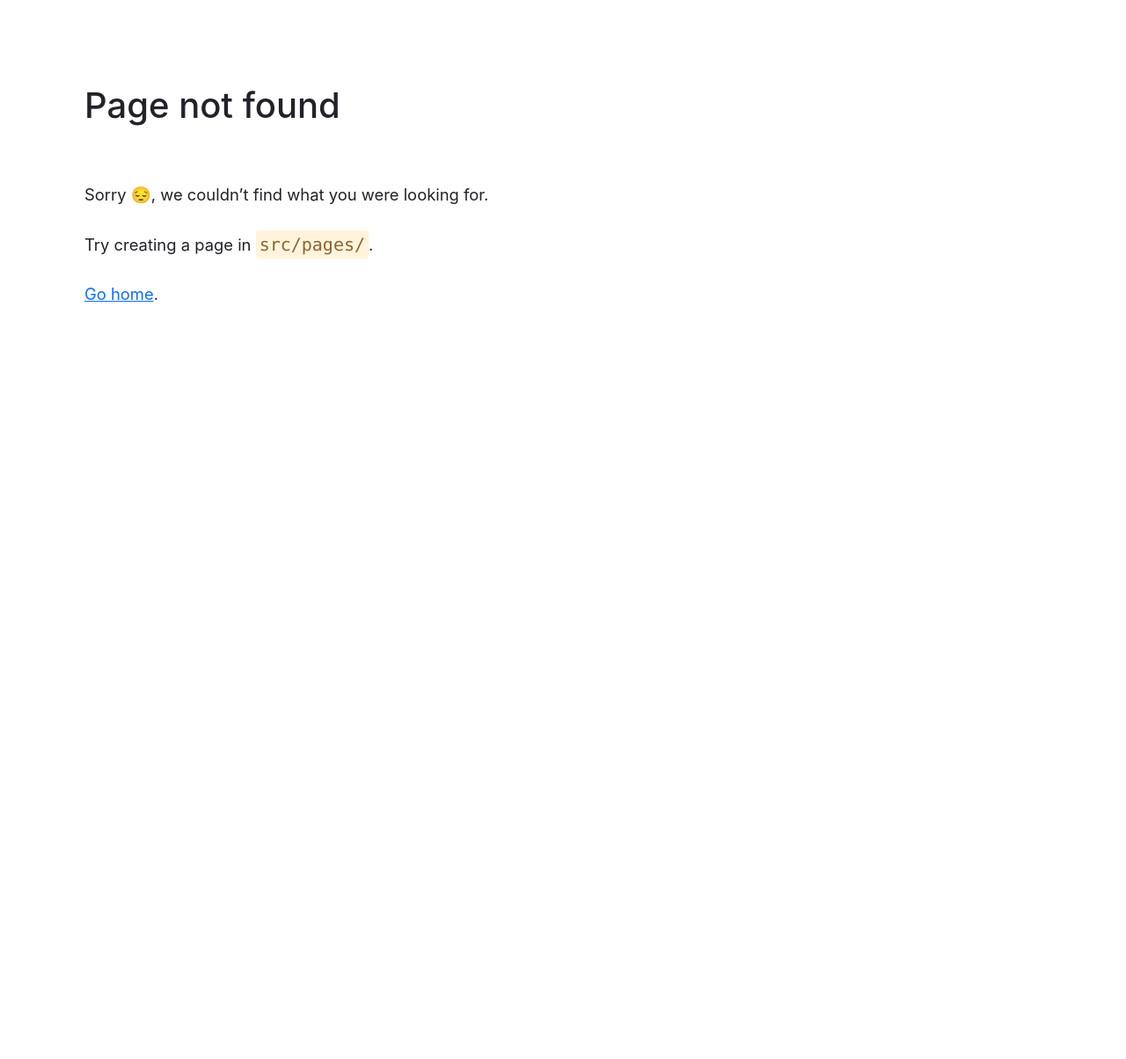
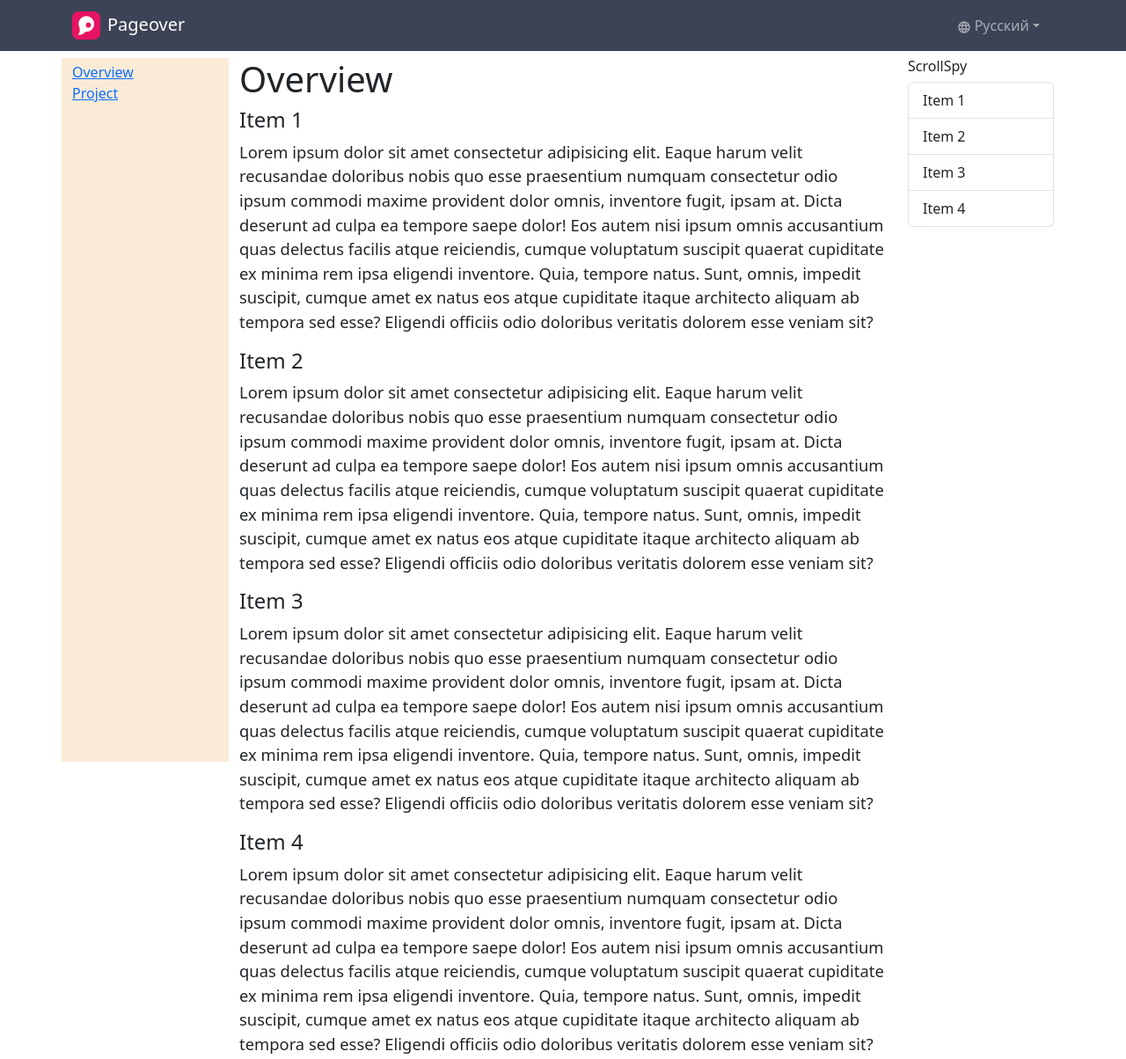
Before and after one commit to bobpulaski/my-gatsby-site, a Gatsby site: page /docs/overview in a window 1280 px wide. Before the commit this address had no page. Shown: the top 1204 px of the page at 88% size. Before the commit the page ends 800 px from the top, so only its background shows below. Built offline with nearby package versions, Linux system fonts and the light colour scheme; Gatsby itself is replaced by a stand-in of ours.

Commit message:
04-10-2023-home--two-layouts-and-scrollspy

```diff
--- /dev/null
+++ b/src/components/AsideMenu.jsx
@@ -0,0 +1,24 @@
+import React from "react";
+import { Link } from "gatsby";
+import { Col } from "react-bootstrap";
+
+function AsideMenu() {
+  return (
+    <>
+      <Col className="side-menu" xs lg="2">
+        <aside>
+          <ul className="list-unstyled mb-0 py-3 pt-md-1">
+            <li>
+              <Link to="/docs/overview">Overview</Link>
+            </li>
+            <li>
+              <Link to="/docs/project">Project</Link>
+            </li>
+          </ul>
+        </aside>
+      </Col>
+    </>
+  );
+}
+
+export default AsideMenu;
--- a/src/components/NavBar.jsx
+++ b/src/components/NavBar.jsx
@@ -26,7 +26,7 @@ function NavBar() {
         <Navbar.Toggle aria-controls="basic-navbar-nav" />
         <Navbar.Collapse id="basic-navbar-nav">
           <Nav className="me-auto">
-            <Nav.Link as={Link} to="/docs">
+            <Nav.Link as={Link} to="/docs/overview">
               {dictionary().NavBar._Docs[process.env.GATSBY_LANG]}
             </Nav.Link>
             <Nav.Link as={Link} to="/service">
--- a/src/components/layout.scss
+++ b/src/components/layout.scss
@@ -8,6 +8,15 @@ p {
   font-size: 115%;
 }
 
+
+.side-menu {
+  background-color: antiquewhite;
+  height: 800px;
+  overflow-y: auto;
+}
+
+
+
 footer {
   padding: 1rem;
 }
--- /dev/null
+++ b/src/components/layouts/DocsLayout.jsx
@@ -0,0 +1,27 @@
+import React from "react";
+// import { Helmet } from "react-helmet";
+
+import NavBar from "../NavBar";
+import Footer from "../Footer";
+
+import { Container } from "react-bootstrap";
+
+import Row from "react-bootstrap/Row";
+import dictionary from "../../i18/dictionary";
+import AsideMenu from "../AsideMenu";
+
+export default function DocsLayout({ children }) {
+  return (
+    <>
+      <NavBar />
+      <Container>
+        <h2>{dictionary().Titles._DocsPage[process.env.GATSBY_LANG]}</h2>
+        <Row>
+          <AsideMenu />
+          {children}
+        </Row>
+      </Container>
+      <Footer />
+    </>
+  );
+}
--- a/src/components/layout.jsx
+++ b/src/components/layouts/Layout.jsx
@@ -1,13 +1,14 @@
 import React from "react";
 
-import NavBar from "./NavBar";
+import NavBar from "../NavBar";
+import Footer from "../Footer";
 
 export default function Layout({ children }) {
   return (
     <>
       <NavBar />
-
       <div>{children}</div>
+      <Footer />
     </>
   );
 }
--- /dev/null
+++ b/src/pages/docs/overview.jsx
@@ -0,0 +1,112 @@
+import React from "react";
+import DocsLayout from "../../components/layouts/DocsLayout";
+import { Col } from "react-bootstrap";
+
+function overview() {
+  return (
+    <>
+      <DocsLayout>
+        <Col xs lg="8">
+          <h1>Overview</h1>
+          <div
+            data-bs-spy="scroll"
+            data-bs-target="#list-example"
+            data-bs-offset="0"
+            className="scrollspy-example"
+            // tabIndex="0"
+          >
+            <h4 id="list-item-1">Item 1</h4>
+            <p>
+              Lorem ipsum dolor sit amet consectetur adipisicing elit. Eaque
+              harum velit recusandae doloribus nobis quo esse praesentium
+              numquam consectetur odio ipsum commodi maxime provident dolor
+              omnis, inventore fugit, ipsam at. Dicta deserunt ad culpa ea
+              tempore saepe dolor! Eos autem nisi ipsum omnis accusantium quas
+              delectus facilis atque reiciendis, cumque voluptatum suscipit
+              quaerat cupiditate ex minima rem ipsa eligendi inventore. Quia,
+              tempore natus. Sunt, omnis, impedit suscipit, cumque amet ex natus
+              eos atque cupiditate itaque architecto aliquam ab tempora sed
+              esse? Eligendi officiis odio doloribus veritatis dolorem esse
+              veniam sit?
+            </p>
+            <h4 id="list-item-2">Item 2</h4>
+            <p>
+              Lorem ipsum dolor sit amet consectetur adipisicing elit. Eaque
+              harum velit recusandae doloribus nobis quo esse praesentium
+              numquam consectetur odio ipsum commodi maxime provident dolor
+              omnis, inventore fugit, ipsam at. Dicta deserunt ad culpa ea
+              tempore saepe dolor! Eos autem nisi ipsum omnis accusantium quas
+              delectus facilis atque reiciendis, cumque voluptatum suscipit
+              quaerat cupiditate ex minima rem ipsa eligendi inventore. Quia,
+              tempore natus. Sunt, omnis, impedit suscipit, cumque amet ex natus
+              eos atque cupiditate itaque architecto aliquam ab tempora sed
+              esse? Eligendi officiis odio doloribus veritatis dolorem esse
+              veniam sit?
+            </p>
+            <h4 id="list-item-3">Item 3</h4>
+            <p>
+              Lorem ipsum dolor sit amet consectetur adipisicing elit. Eaque
+              harum velit recusandae doloribus nobis quo esse praesentium
+              numquam consectetur odio ipsum commodi maxime provident dolor
+              omnis, inventore fugit, ipsam at. Dicta deserunt ad culpa ea
+              tempore saepe dolor! Eos autem nisi ipsum omnis accusantium quas
+              delectus facilis atque reiciendis, cumque voluptatum suscipit
+              quaerat cupiditate ex minima rem ipsa eligendi inventore. Quia,
+              tempore natus. Sunt, omnis, impedit suscipit, cumque amet ex natus
+              eos atque cupiditate itaque architecto aliquam ab tempora sed
+              esse? Eligendi officiis odio doloribus veritatis dolorem esse
+              veniam sit?
+            </p>
+            <h4 id="list-item-4">Item 4</h4>
+            <p>
+              Lorem ipsum dolor sit amet consectetur adipisicing elit. Eaque
+              harum velit recusandae doloribus nobis quo esse praesentium
+              numquam consectetur odio ipsum commodi maxime provident dolor
+              omnis, inventore fugit, ipsam at. Dicta deserunt ad culpa ea
+              tempore saepe dolor! Eos autem nisi ipsum omnis accusantium quas
+              delectus facilis atque reiciendis, cumque voluptatum suscipit
+              quaerat cupiditate ex minima rem ipsa eligendi inventore. Quia,
+              tempore natus. Sunt, omnis, impedit suscipit, cumque amet ex natus
+              eos atque cupiditate itaque architecto aliquam ab tempora sed
+              esse? Eligendi officiis odio doloribus veritatis dolorem esse
+              veniam sit?
+            </p>
+          </div>
+        </Col>
+        <Col xs lg="2">
+          <div className="scroll-spy sticky-top">
+            <h6>ScrollSpy</h6>
+            <div id="list-example" className="list-group">
+              <a
+                className="list-group-item list-group-item-action"
+                href="#list-item-1"
+              >
+                Item 1
+              </a>
+              <a
+                className="list-group-item list-group-item-action"
+                href="#list-item-2"
+              >
+                Item 2
+              </a>
+              <a
+                className="list-group-item list-group-item-action"
+                href="#list-item-3"
+              >
+                Item 3
+              </a>
+              <a
+                className="list-group-item list-group-item-action"
+                href="#list-item-4"
+              >
+                Item 4
+              </a>
+            </div>
+          </div>
+        </Col>
+      </DocsLayout>
+    </>
+  );
+}
+
+export default overview;
--- a/src/pages/index.js
+++ b/src/pages/index.js
@@ -1,12 +1,10 @@
 import * as React from "react";
 
-import Layout from "../components/layout";
+import Layout from "../components/layouts/Layout";
 import MainBanner from "../components/MainBanner";
 import Features from "../components/Features";
 import Section from "../components/Section";
 import Block2Parts from "../components/Block2Parts";
-
-import Footer from "../components/Footer";
 
 const IndexPage = () => {
   return (
@@ -44,8 +42,6 @@ const IndexPage = () => {
           header="Экспорт результатов в один клик"
           text="Сохранив результаты парсинга в csv-файл, вы можете работать с ними как с обычной таблицей в любом табличном редакторе, и конечно же, использовать в качестве данных для импорта."
         />
-
-        <Footer />
       </Layout>
     </>
   );
--- a/src/pages/service.jsx
+++ b/src/pages/service.jsx
@@ -1,5 +1,5 @@
 import React from "react";
-import Layout from "../components/layout";
+import Layout from "../components/layouts/Layout";
 import dictionary from "../i18/dictionary";
 
 function service() {
```
Also changed, not shown: src/pages/docs.jsx (deleted, +0 -18 lines), src/pages/docs/project.jsx (added, +14 -0 lines).
